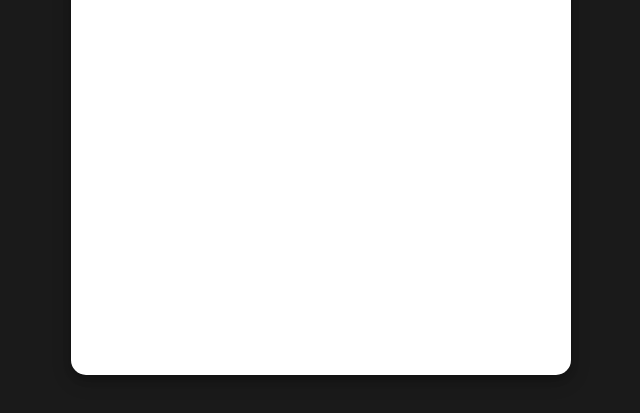
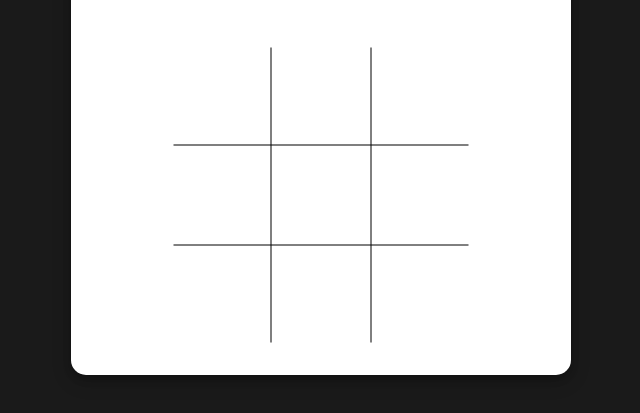
Before and after one commit to Xaymup/DM324-Final-Project-Tic-Tac-Toe, a plain HTML site: page index.html in a window 1280 px wide. Shown: the part 275-688 px from the top of the page, without its empty margins (319-959 px from the left). Drawn offline with Linux system fonts and the light colour scheme.

Commit message:
Drawing grid

```diff
--- a/game.js
+++ b/game.js
@@ -0,0 +1,19 @@
+var canvasElementId = 'game';
+var canvas = document.getElementById(canvasElementId);
+var ctx = canvas.getContext('2d');
+
+const canvasWidth = canvas.width;
+const canvasHeight = canvas.height;
+const squareLength = canvasWidth / 3;
+
+function drawGrid () {
+    ctx.strokeStyle = '#000000';
+    ctx.strokeRect(squareLength, 0, squareLength, canvasHeight);
+    ctx.strokeRect(0, squareLength, canvasWidth, squareLength);
+    ctx.strokeStyle = '#FFFFFF';
+    ctx.lineWidth = 5;
+    ctx.strokeRect(0, 0, canvasWidth, canvasHeight);
+
+}
+
+drawGrid();
--- a/index.html
+++ b/index.html
@@ -7,5 +7,7 @@
  </head>
  <body>
    <p>Tic Tac Toe!</p>
+   <canvas id="game" width="300px" height="300px"></canvas>
+   <script src="./game.js"></script>
  </body>
  </html>
```
